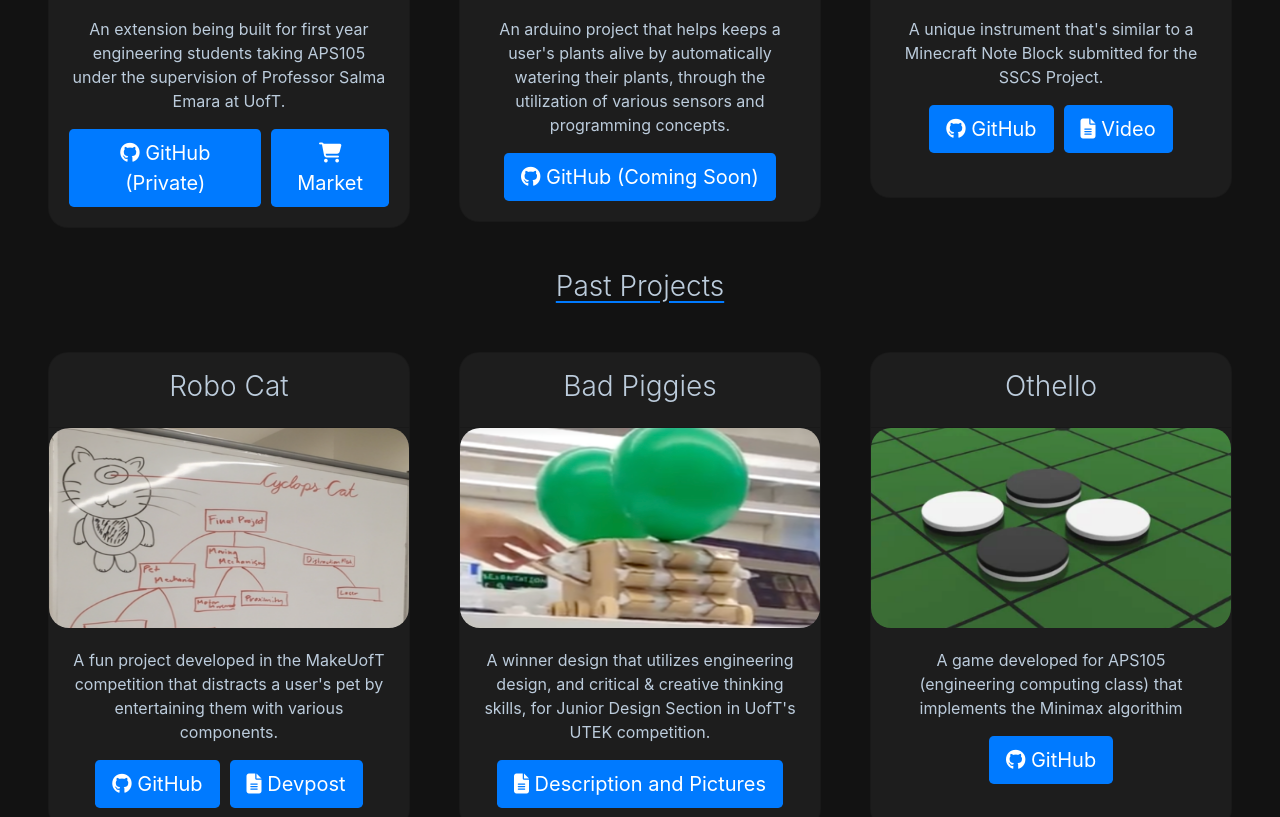
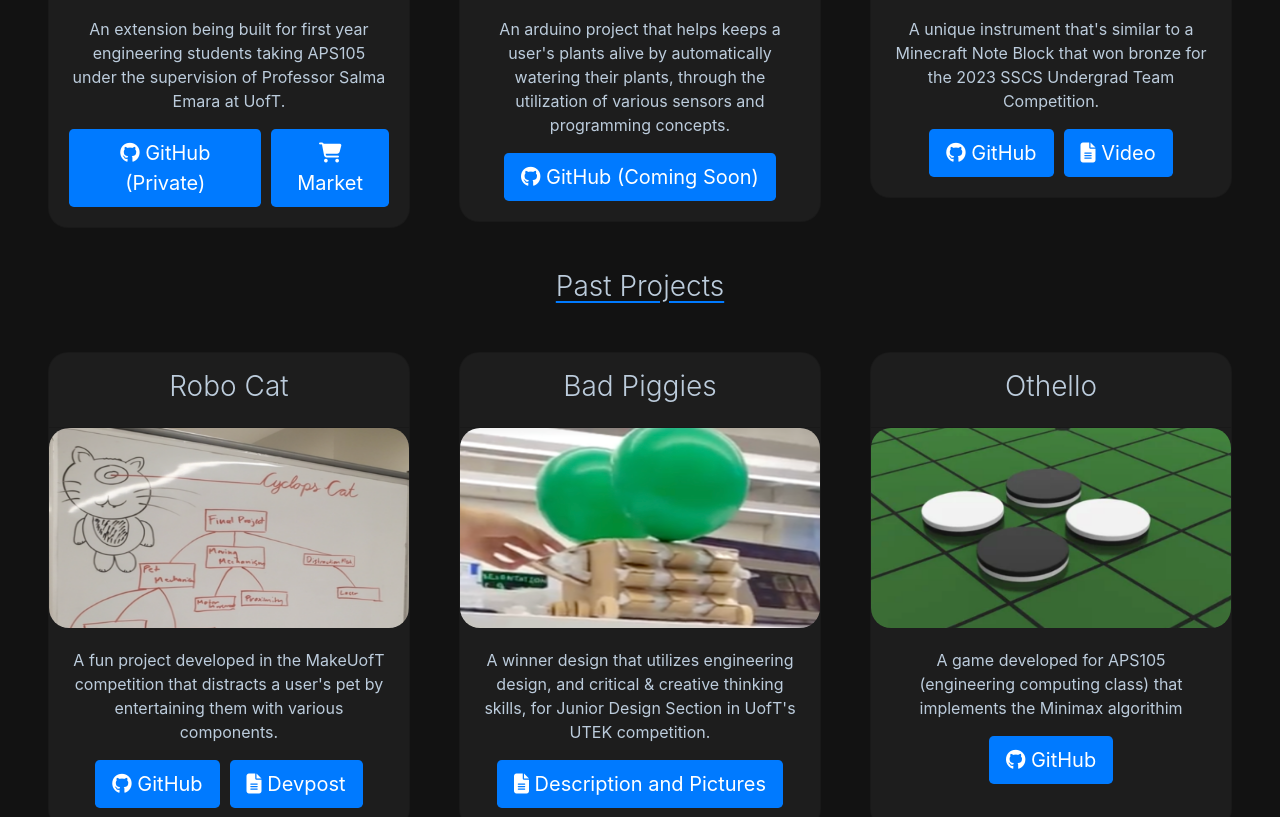
Before and after one commit to reaahuja/WebPortfolio, a plain HTML site: page index.html in a window 1280 px wide. Shown: the part 2277-3094 px from the top of the page. Drawn offline with nearby package versions, Linux system fonts and the light colour scheme.

Commit message:
Update index.html

```diff
--- a/index.html
+++ b/index.html
@@ -181,7 +181,7 @@
             </div>
             <img class= "project-image" src="images/music.png" alt="Music Image">
             <div class="card-body">
-              <p>A unique instrument that's similar to a Minecraft Note Block submitted for the SSCS Project.</p>
+              <p>A unique instrument that's similar to a Minecraft Note Block that won bronze for the 2023 SSCS Undergrad Team Competition.</p>
               <div class="button-container">
                 <a href="https://github.com/reaahuja/SSCS">
                   <button type="button" class="btn btn-custom-color btn-lg">
```
